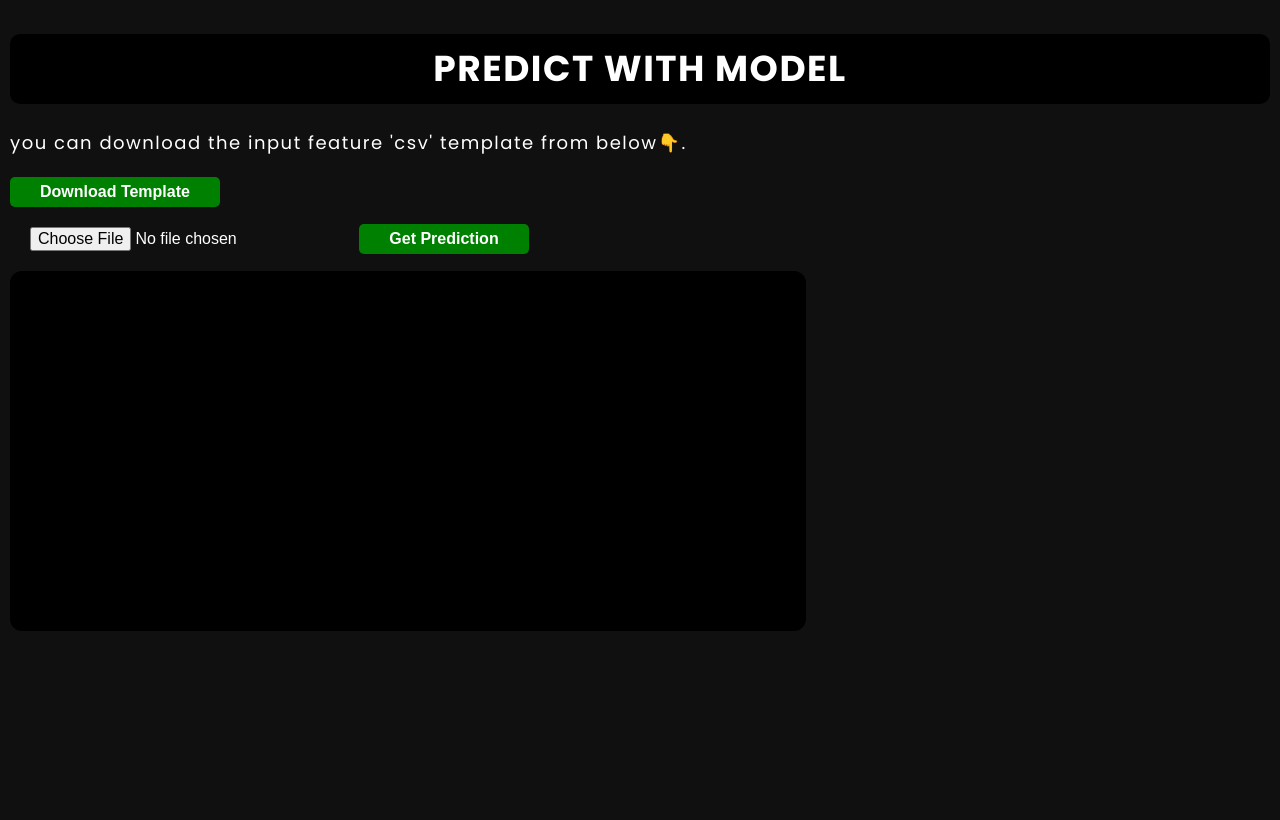
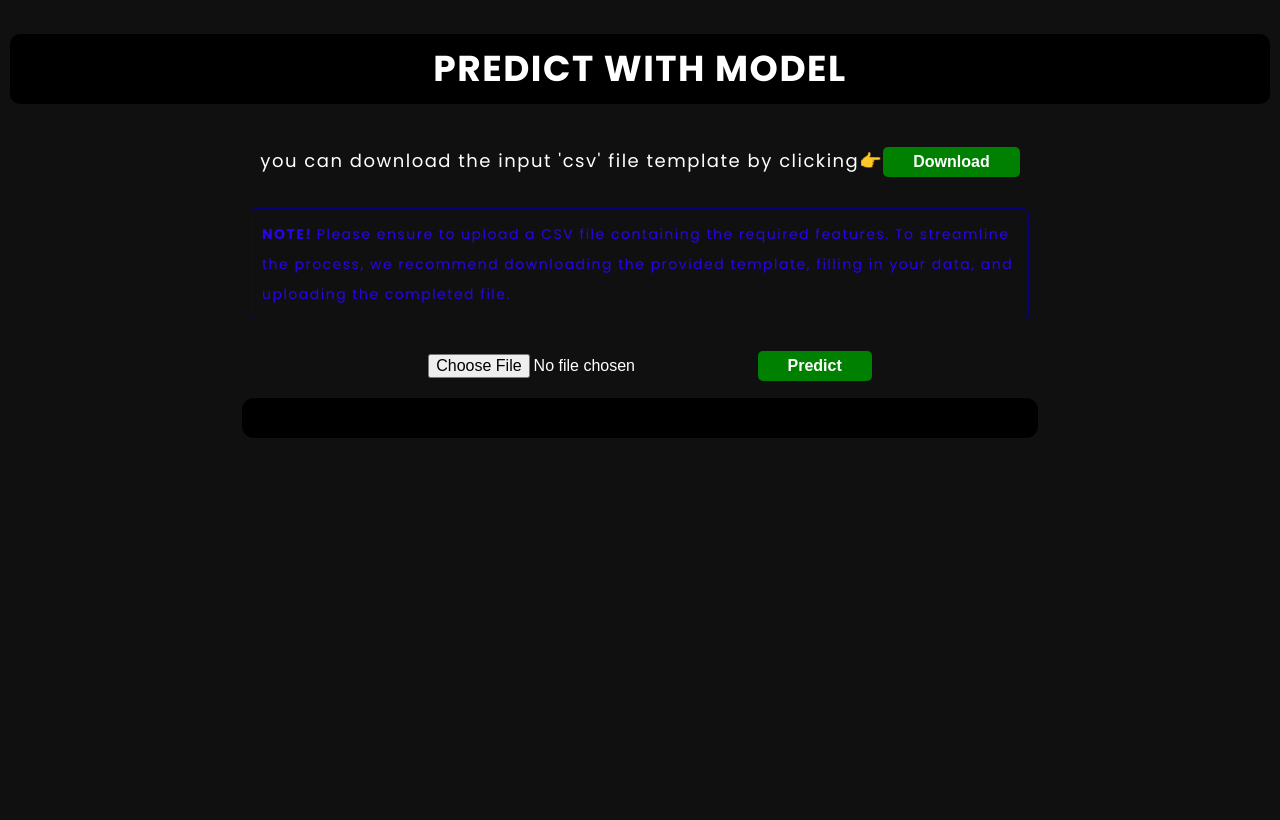
Before and after one commit to adnaaaen/customer-churn-prediction, a Flask app: page /predict/ in a window 1280 px wide. Run offline with Flask 3, Linux system fonts and the light colour scheme.

Commit message:
add predict page

```diff
--- a/src/app/static/css/style.css
+++ b/src/app/static/css/style.css
@@ -110,13 +110,11 @@ table{
 }
 
 td{
-    border-radius: 50px;
     padding: 5px;
     text-transform: capitalize;
     text-align: left;
     padding-left: 20px;
     padding-right: 20px;
-    cursor: pointer;
 }
 
 th{
@@ -124,9 +122,8 @@ th{
     color: rgba(73, 73, 73, 0.82);
 }
 
-
-td:hover{
-    border: 1px solid rgb(50, 50, 50);
+li{
+    margin-bottom: 10px;
 }
 
 .about-section{
@@ -138,11 +135,10 @@ td:hover{
 
 .prediction{
     width: 60%;
-    max-width: 70%;
-    height: 40%;
-    max-height: 50%;
+    max-width: 80%;
+    height: auto;
+    max-height: 70%;
     overflow-x: hidden;
-    background-color: red;
     padding: 20px;
     background-color: black;
     border-radius: 12px;
@@ -154,3 +150,14 @@ td:hover{
     font-size: 16px;
     border: none;
 }
+
+.note{
+    width: 60%;
+    height: 20%;
+    user-select: none;
+    color: rgb(39, 5, 235);
+    font-size: 14px;
+    padding: 10px;
+    border-radius: 5px;
+    border: 1px solid rgb(10, 2, 124);
+}
--- a/src/app/templates/predict.html
+++ b/src/app/templates/predict.html
@@ -6,19 +6,23 @@
 <div class="main">
     <h1 class="page-title">predict with model</h1>
 
-    <p>you can download the input feature 'csv' template from below👇.</p>
+<div class="center">
+    <p>you can download the input 'csv' file template by clicking👉</p>
     <form action="{{url_for('download_template')}}" method="post">
-        <input type="submit" value="Download Template" class="btn">
+        <input type="submit" value="Download" class="btn">
     </form>
-    <div>
+</div>
+<div class="center flex-col">
+        <p class="note"><strong>NOTE! </strong>Please ensure to upload a CSV file containing the required features. To streamline the process, we recommend downloading the provided template, filling in your data, and uploading the completed file.</p>
+
         <form action="{{url_for('make_prediction')}}" method="POST" enctype="multipart/form-data">
             <input type="file" name="file" id="file" class="file-input">
-            <input type="submit" value="Get Prediction" class="btn">
+            <input type="submit" value="Predict" class="btn">
         </form>
+        <div class="prediction">
+
+        </div>
     </div>
 
-    <div class="prediction">
-
-    </div>
 </div>
 {%endblock%}
```
Also changed, not shown: src/app/templates/home.html (+12 -12 lines).
